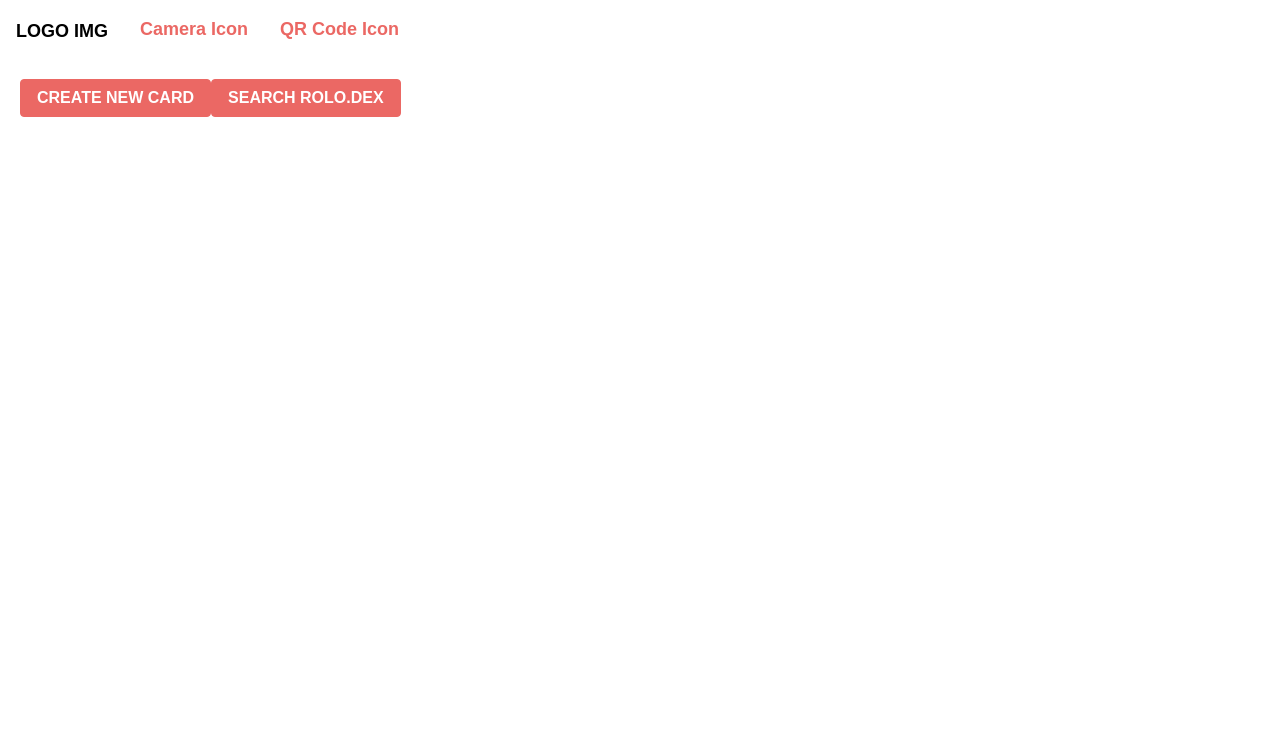
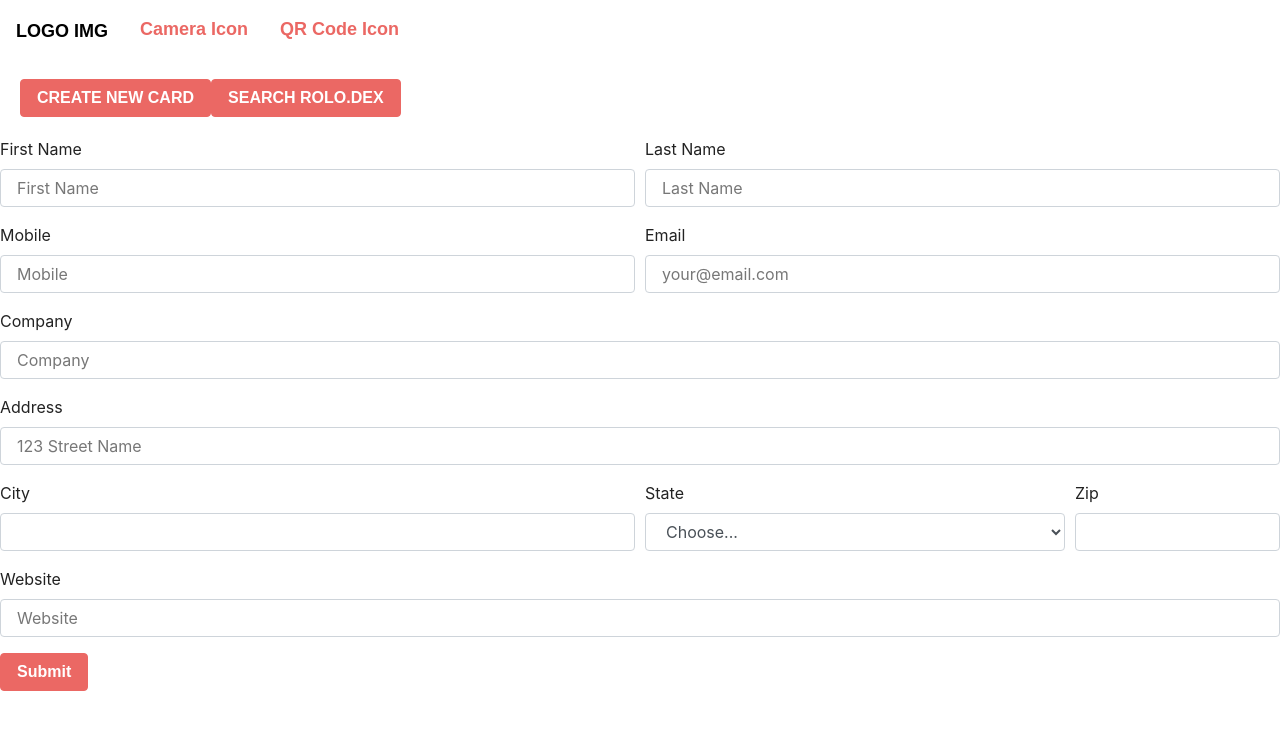
Before and after one commit to Sarfulah/Rolo.Dex, a React (Create React App) app in the folder client/: page /newCard in a window 1280 px wide. Shown: the top 730 px of the page. Built offline with nearby package versions, Linux system fonts and the light colour scheme; a web font is replaced by a local one.

Commit message:
generator page code

```diff
--- a/client/src/App.js
+++ b/client/src/App.js
@@ -1,10 +1,17 @@
 import React from "react";
-// import Rolodex from "./pages/loading";
+import { BrowserRouter as Router, Route } from "react-router-dom";
 import Home from "./pages/home";
+import Generate from "./pages/generate";
 function App() {
   return (
     // <Rolodex />
+    <Router>
+    <div>
     <Home/>
+    <Route exact path="/newCard" component={Generate} />
+
+    </div>
+    </Router>
   );
 }
 
--- /dev/null
+++ b/client/src/components/Form/index.js
@@ -0,0 +1,66 @@
+import React from "react";
+
+function Form(props) {
+    return (
+        <div>
+            <form>
+            <div className="form-row">
+                    <div className="form-group col-md-6">
+                        <label for="inputEmail4">First Name</label>
+                        <input type="email" className="form-control" id="inputEmail4" placeholder="First Name" />
+                    </div>
+                    <div className="form-group col-md-6">
+                        <label for="inputPassword4">Last Name</label>
+                        <input type="password" className="form-control" id="inputPassword4" placeholder="Last Name" />
+                    </div>
+                </div>
+                <div className="form-row">
+                    <div className="form-group col-md-6">
+                        <label for="inputEmail4">Mobile</label>
+                        <input type="email" className="form-control" id="inputEmail4" placeholder="Mobile" />
+                    </div>
+                    <div className="form-group col-md-6">
+                        <label for="inputPassword4">Email</label>
+                        <input type="password" className="form-control" id="inputPassword4" placeholder="your@email.com" />
+                    </div>
+                </div>
+                <div className="form-group">
+                    <label for="inputAddress">Company</label>
+                    <input type="text" className="form-control" id="inputAddress" placeholder="Company" />
+                </div>
+                <div className="form-group">
+                    <label for="inputAddress2">Address</label>
+                    <input type="text" className="form-control" id="inputAddress2" placeholder="123 Street Name" />
+                </div>
+                <div className="form-row">
+                    <div className="form-group col-md-6">
+                        <label for="inputCity">City</label>
+                        <input type="text" className="form-control" id="inputCity" />
+                    </div>
+                    <div className="form-group col-md-4">
+                        <label for="inputState">State</label>
+                        <select id="inputState" className="form-control">
+                            <option selected>Choose...</option>
+                            <option>...</option>
+                        </select>
+                    </div>
+                    <div className="form-group col-md-2">
+                        <label for="inputZip">Zip</label>
+                        <input type="text" className="form-control" id="inputZip" />
+                    </div>
+                </div>
+                <div>
+                <div className="form-group">
+                    <label for="inputAddress">Website</label>
+                    <input type="text" className="form-control" id="inputAddress" placeholder="Website" />
+                </div>
+                </div>
+                <div className="form-group">
+                </div>
+                <button type="submit" className="btn btn-primary">Submit</button>
+            </form>
+        </div>
+    );
+};
+
+export default Form;
--- /dev/null
+++ b/client/src/pages/generate.js
@@ -0,0 +1,19 @@
+import React, { Component } from "react";
+import ReactDOM from "react-dom";
+import "./style.css";
+import Form from "../components/Form";
+
+class Generate extends Component {
+    state = { show: false };
+
+
+
+    render() {
+        return (
+            <div>
+                <Form/>
+            </div>
+        );
+    }
+    }
+    export default Generate;
--- a/client/src/pages/home.js
+++ b/client/src/pages/home.js
@@ -1,5 +1,6 @@
 import React, { Component } from "react";
 import ReactDOM from "react-dom";
+import { Link } from "react-router-dom";
 import "./style.css";
 import Nav from "../components/Nav";
 
@@ -13,8 +14,9 @@ render() {
         <div>
             <Nav/>
             <div class="card-body">
-                <a href="#" class="btn btn-primary">CREATE NEW CARD</a>
-                <a href="#" class="btn btn-primary">SEARCH ROLO.DEX</a>
+                <Link to="/newCard" className="btn btn-primary">CREATE NEW CARD</Link>
+
+                <Link to="/search" className="btn btn-primary">SEARCH ROLO.DEX</Link>
             </div>
         </div>
     );
```
